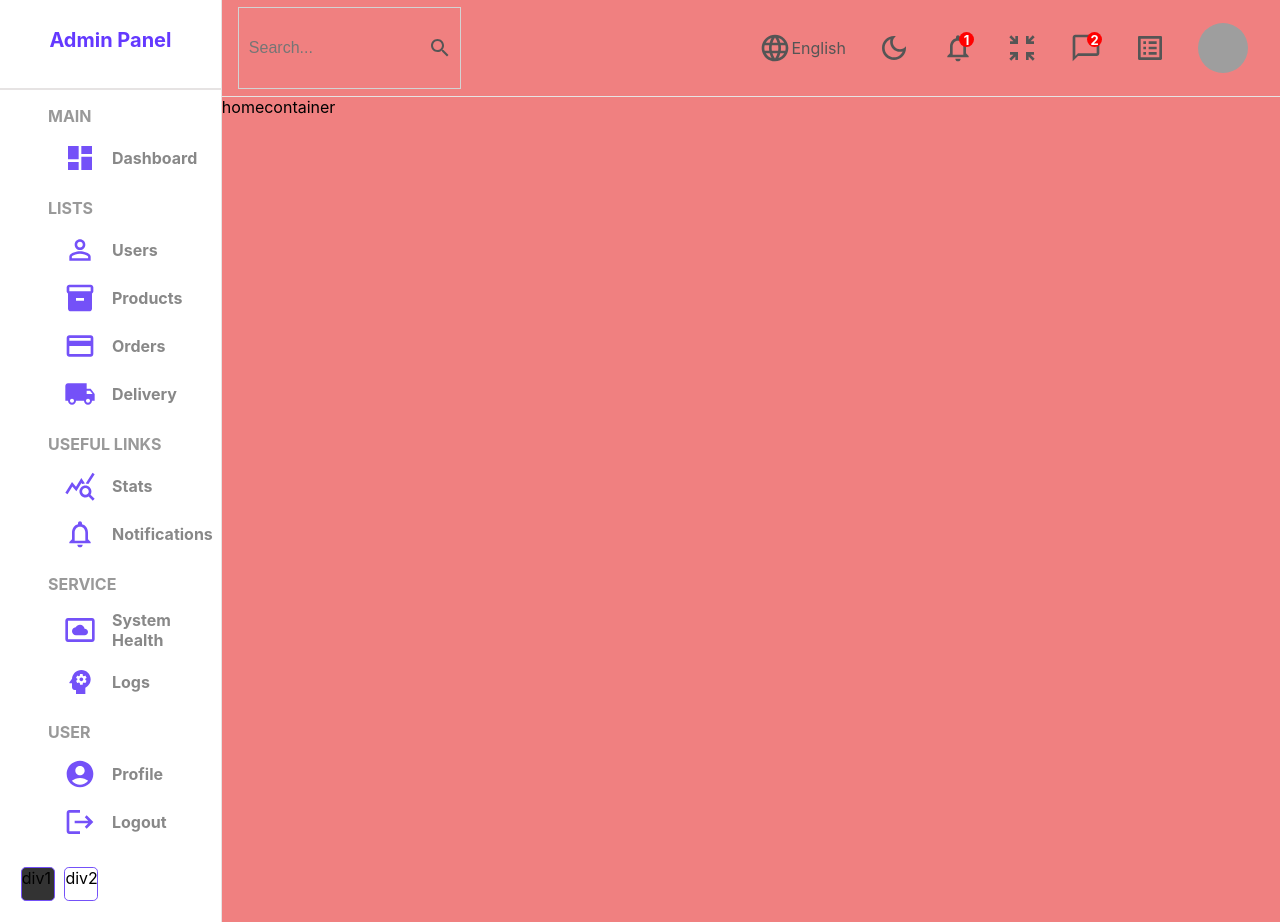
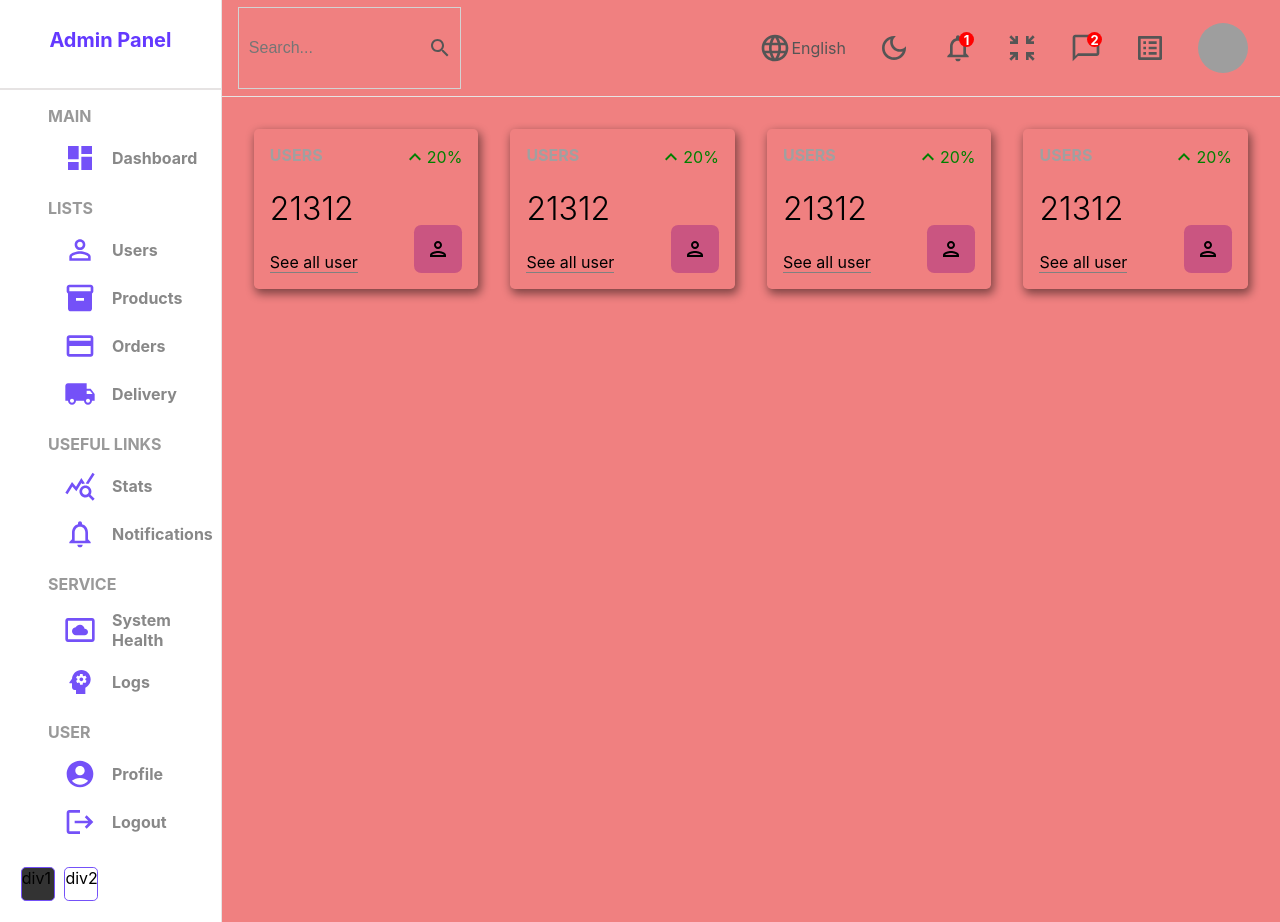
Before and after one commit to KristinaChausheva/react-admin-panel, a React (Create React App) app: page / in a window 1280 px wide. Built offline with nearby package versions, Linux system fonts and the light colour scheme; grey boxes are pictures that could not be loaded.

Commit message:
widget implementation and styling

```diff
--- /dev/null
+++ b/src/components/widget/Widget.jsx
@@ -0,0 +1,24 @@
+import React from "react"
+import "./widget.scss"
+import KeyboardArrowUpIcon from "@mui/icons-material/KeyboardArrowUp"
+import PersonOutlinedIcon from "@mui/icons-material/PersonOutlined"
+function Widget() {
+  return (
+    <div className="widget">
+      <div className="left">
+        <span className="title">USERS</span>
+        <span className="counter">21312</span>
+        <span className="link">See all user</span>
+      </div>
+      <div className="right">
+        <div className="percentage positive">
+          <KeyboardArrowUpIcon />
+          20%
+        </div>
+        <PersonOutlinedIcon className="icon" />
+      </div>
+    </div>
+  )
+}
+
+export default Widget
--- /dev/null
+++ b/src/components/widget/widget.scss
@@ -0,0 +1,55 @@
+.widget {
+  display: flex;
+  justify-content: space-between;
+  flex: 1;
+  padding: 1em;
+  box-shadow: 2px 4px 10px 1px rgba(201, 201, 201, $alpha: 0.47);
+  -webkit-box-shadow: 2px 4px 10px 1px rgba(0, 0, 0, $alpha: 0.47);
+  border-radius: 0.3em;
+  height: 8em;
+
+  .left,
+  .right {
+    display: flex;
+    flex-direction: column;
+    justify-content: space-between;
+
+    .title {
+      font-weight: bold;
+      font-size: 1em;
+      color: rgb(160, 160, 160);
+    }
+
+    .counter {
+      font-size: 2em;
+      font-weight: 300;
+    }
+
+    .link {
+      width: max-content;
+      font-size: 1em;
+      border-bottom: 1px solid gray;
+    }
+
+    .percentage {
+      display: flex;
+      align-items: center;
+      font-style: 1em;
+
+      &.positive {
+        color: green;
+      }
+      &.negative {
+        color: red;
+      }
+    }
+
+    .icon {
+      font-style: 2em;
+      padding: 0.5em;
+      background-color: rgba(128, 0, 128, 0.342);
+      align-self: flex-end;
+      border-radius: 0.3em;
+    }
+  }
+}
--- a/src/pages/home/Home.jsx
+++ b/src/pages/home/Home.jsx
@@ -1,6 +1,7 @@
 import "./home.scss"
 import Sidebar from "../../components/sidebar/Sidebar"
 import Navbar from "../../components/navbar/Navbar"
+import Widget from "../../components/widget/Widget"
 
 function Home() {
   return (
@@ -8,7 +9,12 @@ function Home() {
       <Sidebar />
       <div className="homeContainer">
         <Navbar />
-        homecontainer
+        <div className="widgets">
+          <Widget />
+          <Widget />
+          <Widget />
+          <Widget />
+        </div>
       </div>
     </div>
   )
--- a/src/pages/home/home.scss
+++ b/src/pages/home/home.scss
@@ -5,5 +5,11 @@
   .homeContainer {
     background-color: lightcoral;
     flex: 6;
+
+    .widgets {
+      display: flex;
+      padding: 2em;
+      gap: 2em;
+    }
   }
 }
```
